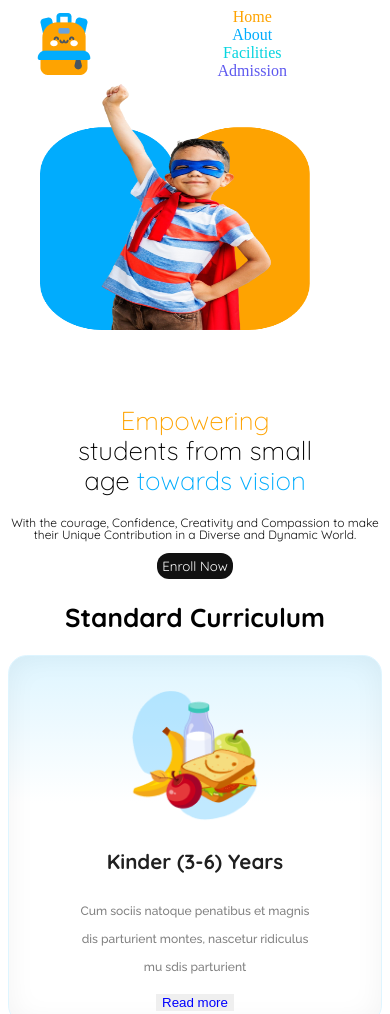
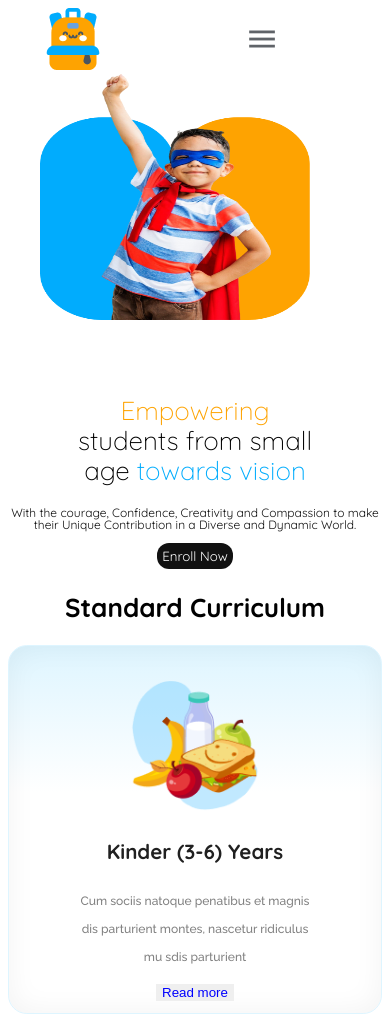
Before and after one commit to sanjidtalukder/School-Project, a plain HTML site: page index.html in a window 390 px wide. Shown: the top 1014 px of the page. Drawn offline with Linux system fonts and the light colour scheme.

Commit message:
This is the menu commite

```diff
--- a/index.html
+++ b/index.html
@@ -25,6 +25,7 @@
                 <li> <a href="#" style="color: #05D4DF;">Facilities</a></li>
                 <li> <a href="#" style="color: #5D58EF;" >Admission</a></li>
             </ul>
+            <img src="image/menu.png" alt="">
         </div>
 
         <div class="buttons">
--- a/style.css
+++ b/style.css
@@ -25,7 +25,13 @@ text-align: left;
     text-decoration: none;
     padding: 10px;
 } */
-
+.nav-var{
+    display: flex;
+}
+.nav-var img{
+    display: none;
+    width: 34px;
+}
 .nav-var ul {
     display: flex;
     list-style: none;
@@ -396,6 +402,12 @@ text-align: left;
        flex-direction: column;
        justify-content: center;
        align-items: center;
+       display: none;
+
+    }
+    .nav-var img{
+        display: block;
+        text-align: right;
 
     }
     #check:checked ~ .nav-var ul {
```
Also changed, not shown: image/menu.png (added).
